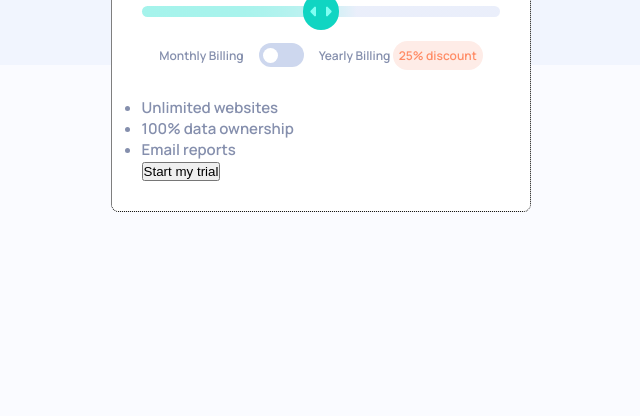
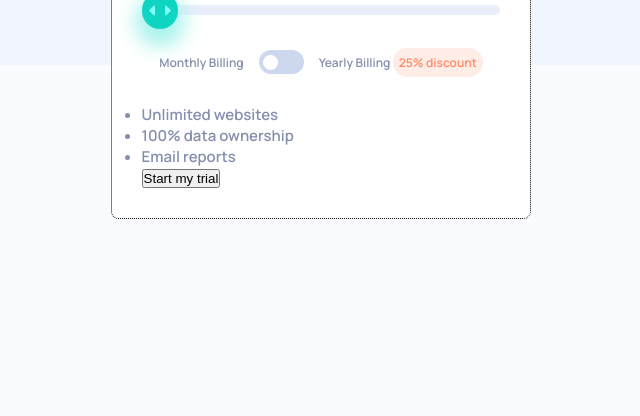
Before and after one commit to NahuelEF/interactive-pricing-component, a plain HTML site: page index.html in a window 1280 px wide. Shown: the part 384-800 px from the top of the page, without its empty margins (319-959 px from the left). Drawn offline with Linux system fonts and the light colour scheme.

Commit message:
Fix: style input range

```diff
--- /dev/null
+++ b/app.js
@@ -0,0 +1,28 @@
+const range = document.getElementById("range");
+
+range.addEventListener("input", () => {
+  let x = (range.value * 100) / 4;
+  range.style.background = `linear-gradient(
+    90deg,
+    var(--soft-cyan-full-slider) ${x}%,
+    var(--light-grayish-blue-slider) ${x}%
+  )`;
+});
+
+/*
+- 10K pageviews / $8 per month
+- 50K pageviews / $12 per month
+- 100K pageviews / $16 per month
+- 500k pageviews / $24 per month
+- 1M pageviews / $36 per month
+*/
+
+/*
+const pageviews = [
+    { pageviews: "10K", price: 8 },
+    { pageviews: "50K", price: 12 },
+    { pageviews: "100K", price: 16 },
+    { pageviews: "500k", price: 24 },
+    { pageviews: "1M", price: 36 },
+  ];
+*/
--- a/index.html
+++ b/index.html
@@ -33,21 +33,13 @@
       <section class="section">
         <div class="top">
           <label class="top__pageviews" for="range">
-            <span id="pageview">100k</span> Pageviews
+            <span id="pageview">10k</span> Pageviews
           </label>
           <label class="top__price" for="range">
-            <span id="price">$16.00 </span> / month
+            <span id="price">$8.00 </span> / month
           </label>
         </div>
-        <input
-          id="range"
-          type="range"
-          name="price"
-          min="1"
-          max="5"
-          value="3"
-          step="0.1"
-        />
+        <input id="range" type="range" name="price" min="0" max="4" value="0" />
 
         <div class="center">
           <span class="center__label"> Monthly Billing </span>
@@ -89,5 +81,6 @@
         >Nahuel Fedele</a
       >.
     </footer>
+    <script src="./app.js"></script>
   </body>
 </html>
--- a/style.css
+++ b/style.css
@@ -115,52 +115,43 @@ body::before {
   font-weight: 800;
 }
 
-#range,
-#range::-webkit-slider-runnable-track,
-#range::-webkit-slider-thumb {
+#range {
   -webkit-appearance: none;
-}
-#range:focus {
+  width: 100%;
+  height: 0.75em;
+  border: none;
+  border-radius: 0.5em;
+  background: var(--light-grayish-blue-slider);
   outline: none;
 }
 
-#range {
-  width: 100%;
-  margin-bottom: 2em;
-  display: block;
-}
-
 #range::-webkit-slider-thumb {
+  -webkit-appearance: none;
   position: relative;
   width: 2.75em;
   height: 2.75em;
-  margin-top: -13px;
   border-radius: 50%;
-
   background-color: var(--bg-strong-cyan-slider);
   background-image: url(./images/icon-slider.svg);
   background-repeat: no-repeat;
   background-position: center;
-  box-shadow: -100px 0 0 -200px red;
+  box-shadow: 0 0.8em 1.5em 0.5em var(--soft-cyan-full-slider);
   cursor: pointer;
+  transition: 0.4s;
 }
 
-#range::-webkit-slider-runnable-track {
-  height: 0.8em;
-  border-radius: 2em;
+#range::-webkit-slider-thumb:hover {
+  background-color: hsl(176, 64%, 41%);
+}
 
-  background: linear-gradient(
-    90deg,
-    var(--soft-cyan-full-slider),
-    50%,
-    var(--light-grayish-blue-slider) 60%
-  );
+#range::-moz-range-progress {
+  background-color: var(--soft-cyan-full-slider);
 }
 
 /* ---- CENTER ---- */
 .center {
   width: 100%;
-  margin-bottom: 2em;
+  margin: 2em 0;
 
   display: flex;
   align-items: center;
```
